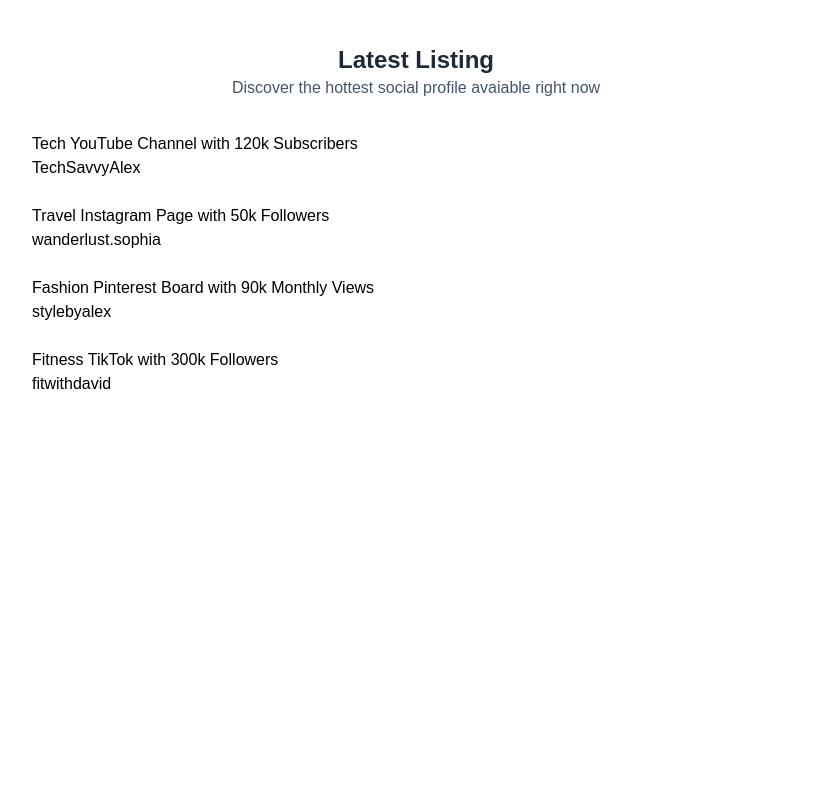
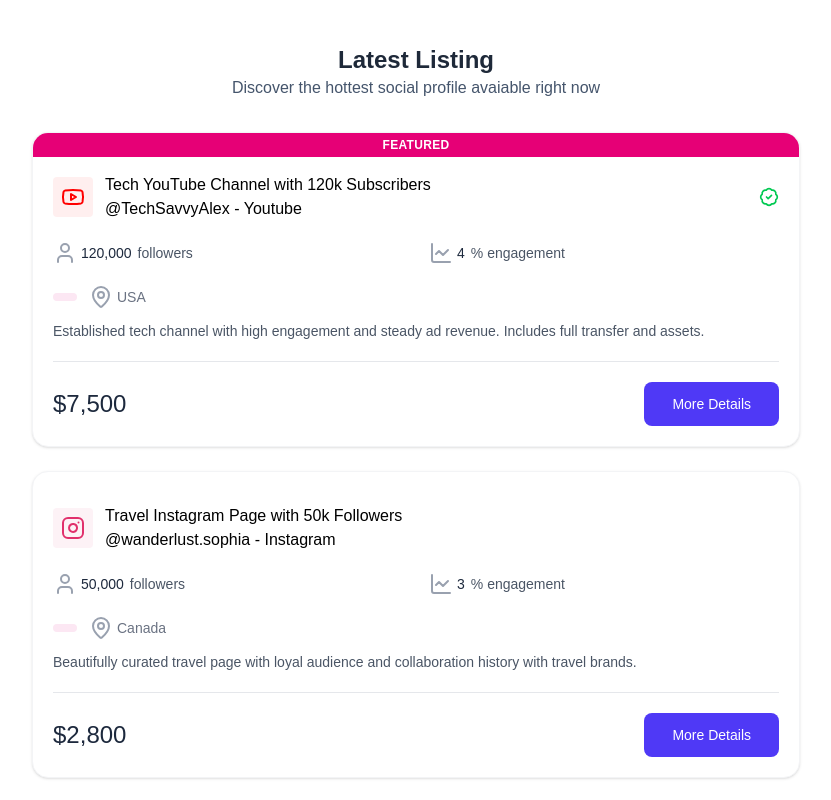
Before and after one commit to yeasin5060/flipEarn, a React (Vite) app in the folder client/: page / in a window 1280 px wide. Shown: the part 620-1420 px from the top of the page, without its empty margins (224-1055 px from the left). Before the commit the page ends 1048 px from the top, so only its background shows below. Built offline with nearby package versions, Linux system fonts and the light colour scheme; no server answers.

Commit message:
coplete the latestlistion section

```diff
--- a/client/src/components/LatestListign.jsx
+++ b/client/src/components/LatestListign.jsx
@@ -1,6 +1,7 @@
 import React from 'react'
 import Title from './Title'
 import {useSelector} from 'react-redux'
+import ListingCard from './ListingCard'
 
 const LatestListign = () => {
 
@@ -11,8 +12,7 @@ const LatestListign = () => {
         <div className='flex flex-col gap-6 px-6'>
             {listings.slice(0,4).map((listing , index)=>(
                 <div className='mx-auto w-full max-w-3xl rounded-xl' key={index}>
-                    <h1>{listing.title}</h1>
-                    <h1>{listing.username}</h1>
+                    <ListingCard listing={listing}/>
                 </div>
             ))}
         </div>
--- a/client/src/components/ListingCard.jsx
+++ b/client/src/components/ListingCard.jsx
@@ -1,9 +1,11 @@
 import React from 'react'
 import { platformIcons } from '../assets/assets'
-import { BadgeCheck } from 'lucide-react'
+import { BadgeCheck, LineChart, MapPin, User } from 'lucide-react'
+import {useNavigate} from 'react-router-dom'
 
 const ListingCard = ({listing}) => {
 
+  const navigate = useNavigate()
   const currency = import.meta.env.VITE_CURRENCY || '$'
 
   return (
@@ -11,16 +13,17 @@ const ListingCard = ({listing}) => {
       { /*Featured Banar*/}
 
       {
-        listing.feature && (
+        listing.featured && (
           <>
             <p className='py-1'/>
-            <div className='absolute top-0 left-0 w-full bg-gardient-to-r from-pink-500 to-purple-500 text-white text-center text-xs font-semibold py-1 tracking-wide uppercase'>
+            <div className='absolute top-0 left-0 w-full bg-pink-600 from-pink-500 to-purple-500 text-white text-center text-xs font-semibold py-1 tracking-wide uppercase'>
               Featured
             </div>
           </>
         )
       }
       <div className='p-5 pt-8'>
+
         {/*Header */}
         <div className='flex items-center gap-3 mb-3'>
           {platformIcons[listing.platform]}
@@ -28,10 +31,49 @@ const ListingCard = ({listing}) => {
             <h2>{listing.title}</h2>
             <p>@{listing.username} - <span className='capitalize'>{listing.platform}</span></p>
           </div>
-          {listing.verified && <BadgeCheck className='text-green-500 mt-auto w-5 h-5'/>}
+          {listing.verified && <BadgeCheck className='text-green-500 ml-auto w-5 h-5'/>}
         </div>
+
+         {/* Stats */}
+        <div className='flex flex-wrap justify-between max-w-lg items-center gap-3 my-5'>
+          <div className='flex items-center text-sm text-gray-600'>
+            <User className='size-6 mr-1 text-gray-400'/>
+            <span className='text-ls font-medium text-slate-800 mr-1.5'>{listing.followers_count.toLocaleString()}</span> followers
+          </div>
+          {listing.engagement_rate && (
+            <div className='flex items-center text-sm text-gray-600'>
+              <LineChart className='size-6 mr-1 text-gray-400'/>
+              <span className='text-ls font-medium text-slate-800 mr-1.5'>{listing.engagement_rate}</span> % engagement
+            </div>
+          )}
+        </div>
+
+        {/* Tags & Locatin */}
+        <div className='flex items-center gap-3 mb-3'>
+          <span className='text-xs font-medium bg-pink-100 text-pink-600 px-3 py-1 rounded-full capitalize'>{listing.nich}</span>
+          {listing.country && (
+            <div className='flex items-center text-gray-500 text-sm'>
+              <MapPin className='size-6 mr-1 text-gray-400'/>
+              {listing.country}
+            </div>
+          )}
+        </div>
+
+         {/* Description */}
+         <p className='text-sm text-gray-600 mb-4 line-clamp-2'>{listing.description}</p>
+         <hr className='my-5 border-gray-200'/>
+
+         {/* Footer */}
+         <div className='flex items-center justify-between'>
+          <div className='flex items-baseline'>
+            <span className='text-2xl font-medium text-slate-800'>
+              {currency}
+              {listing.price.toLocaleString()}
+            </span>
+          </div>
+          <button onClick={()=> {navigate(`/listing/${listing.id}`);scrollTo(0,0)}} className='px-7 py-3 bg-indigo-600 text-white text-sm rounded-lg hover:bg-indigo-700 transition'>More Details</button>
+         </div>
       </div>
-
     </div>
   )
 }
```
